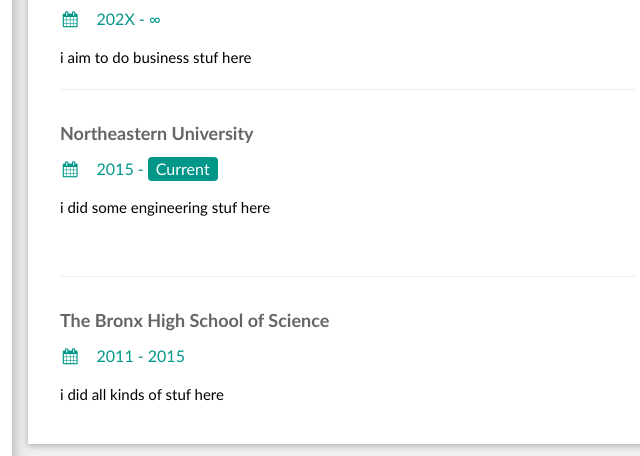
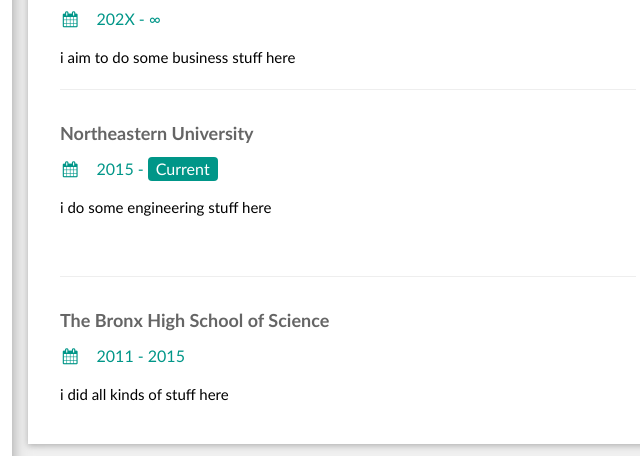
Before and after one commit to saifb/saifb.github.io, a plain HTML site: page index.html in a window 1280 px wide. Shown: the part 802-1258 px from the top of the page, 456-1096 px from the left. Drawn offline with nearby package versions, Linux system fonts and the light colour scheme.

Commit message:
Update index.html

```diff
--- a/index.html
+++ b/index.html
@@ -112,19 +112,19 @@ html,body,h1,h2,h3,h4,h5,h6 {font-family: "Calibri", sans-serif}
         <div class="w3-container">
           <h5 class="w3-opacity"><b>Harvard Business School</b></h5>
           <h6 class="w3-text-teal"><i class="fa fa-calendar fa-fw w3-margin-right"></i>202X - ∞</h6>
-          <p>i aim to do business stuf here</p>
+          <p>i aim to do some business stuff here</p>
           <hr>
         </div>
         <div class="w3-container">
           <h5 class="w3-opacity"><b>Northeastern University</b></h5>
           <h6 class="w3-text-teal"><i class="fa fa-calendar fa-fw w3-margin-right"></i>2015 - <span class="w3-tag w3-teal w3-round">Current</span></h6>
-          <p>i did some engineering stuf here</p><br>
+          <p>i do some engineering stuff here</p><br>
           <hr>
         </div>
         <div class="w3-container">
           <h5 class="w3-opacity"><b>The Bronx High School of Science</b></h5>
           <h6 class="w3-text-teal"><i class="fa fa-calendar fa-fw w3-margin-right"></i>2011 - 2015</h6>
-          <p>i did all kinds of stuf here</p><br>
+          <p>i did all kinds of stuff here</p><br>
         </div>
       </div>
 
```
